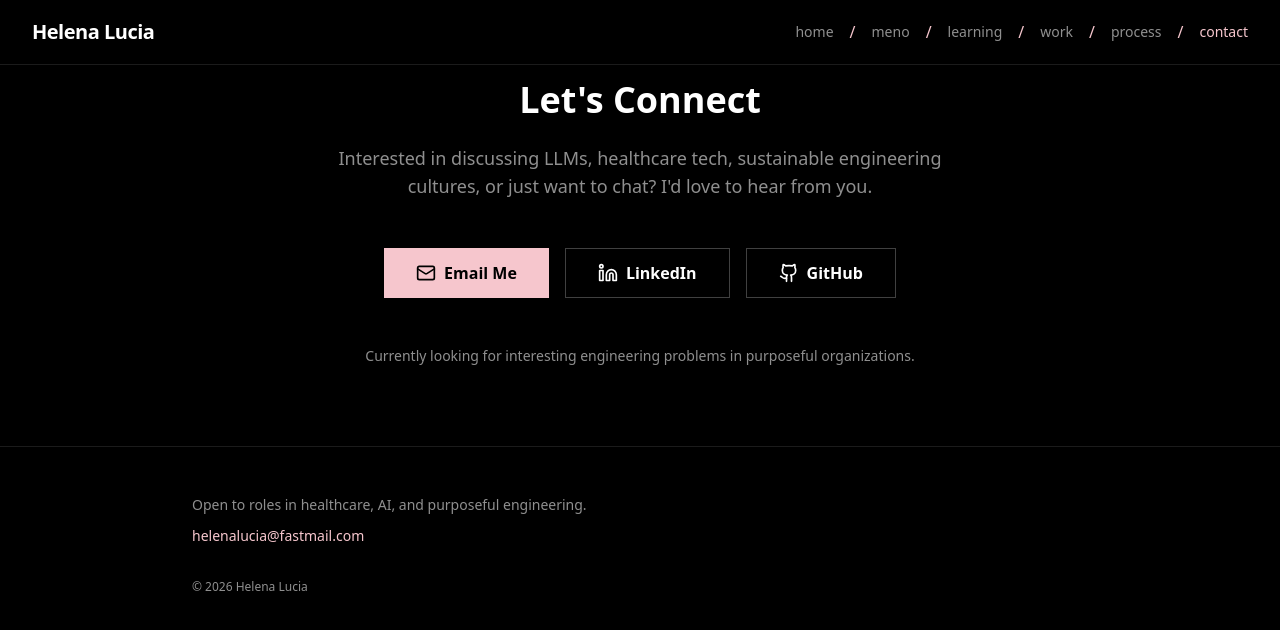
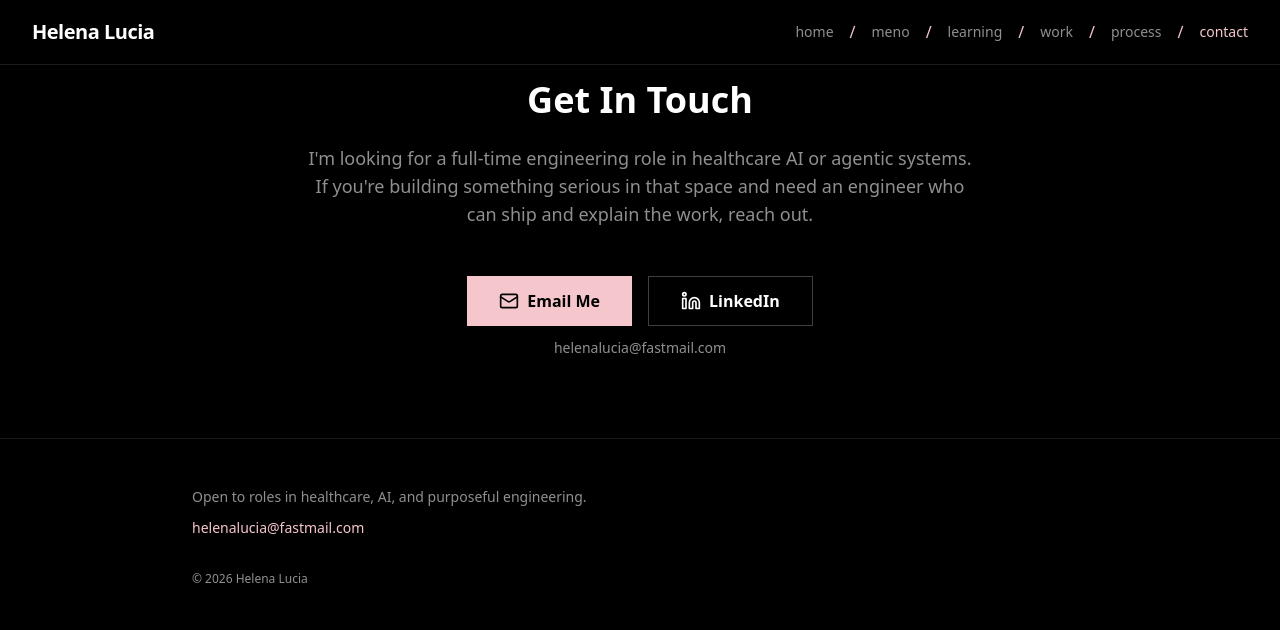
Before and after one commit to helenakristina/helena-portfolio, a Next.js app: page /contact in a window 1280 px wide. Shown: the top 630 px of the page. Built offline with nearby package versions, Linux system fonts and the light colour scheme.

Commit message:
Changed copy on contact page

```diff
--- a/src/app/contact/page.tsx
+++ b/src/app/contact/page.tsx
@@ -1,28 +1,40 @@
 import type { Metadata } from "next";
-import { Mail, Linkedin, Github } from "lucide-react";
+import { Mail, Linkedin } from "lucide-react";
 
 export const metadata: Metadata = {
   title: "Helena Lucia – Contact",
-  description: "Get in touch with Helena Lucia – open to engineering work.",
+  description:
+    "Helena Lucia is a senior engineer in healthcare AI and agentic systems, open to the right full-time role.",
 };
 
 export default function Contact() {
   return (
-    <section className="relative py-20 px-4 sm:px-6 lg:px-8 animate-fade-in">
+    <section
+      aria-labelledby="contact-title"
+      className="py-20 px-4 sm:px-6 lg:px-8 animate-fade-in"
+    >
       <div className="max-w-2xl mx-auto text-center">
-        <h1 className="text-4xl font-bold text-white mb-6 text-balance">Let&apos;s Connect</h1>
+        <h1
+          id="contact-title"
+          className="text-4xl font-bold text-white mb-6 text-balance"
+        >
+          Get In Touch
+        </h1>
 
-        <p className="text-ink-muted text-lg mb-12 text-pretty">
-          Interested in discussing LLMs, healthcare tech, sustainable
-          engineering cultures, or just want to chat? I&apos;d love to hear from you.
+        <p className="text-ink-muted text-lg mb-12 text-pretty max-w-prose mx-auto">
+          I&apos;m looking for a full-time engineering role in healthcare AI or
+          agentic systems. If you&apos;re building something serious in that
+          space and need an engineer who can ship and explain the work, reach
+          out.
         </p>
 
-        <div className="flex flex-col sm:flex-row gap-4 justify-center mb-12">
+        <div className="flex flex-col sm:flex-row gap-4 justify-center mb-3">
           <a
             href="mailto:helenalucia@fastmail.com"
+            aria-label="Email Helena Lucia"
             className="px-8 py-3 bg-accent text-[var(--bg)] font-semibold hover:bg-accent-deep transition-colors duration-200 flex items-center justify-center gap-2"
           >
-            <Mail size={20} />
+            <Mail size={20} aria-hidden="true" />
             Email Me
           </a>
           <a
@@ -32,24 +44,13 @@ export default function Contact() {
             aria-label="LinkedIn (opens in new tab)"
             className="px-8 py-3 border border-white/25 text-white font-semibold hover:border-white transition-colors duration-200 flex items-center justify-center gap-2"
           >
-            <Linkedin size={20} />
+            <Linkedin size={20} aria-hidden="true" />
             LinkedIn
-          </a>
-          <a
-            href="https://github.com/helenakristina"
-            target="_blank"
-            rel="noopener noreferrer"
-            aria-label="GitHub (opens in new tab)"
-            className="px-8 py-3 border border-white/25 text-white font-semibold hover:border-white transition-colors duration-200 flex items-center justify-center gap-2"
-          >
-            <Github size={20} />
-            GitHub
           </a>
         </div>
 
-        <p className="text-ink-muted text-sm">
-          Currently looking for interesting engineering problems in purposeful
-          organizations.
+        <p className="text-ink-muted text-sm select-all">
+          helenalucia@fastmail.com
         </p>
       </div>
     </section>
--- a/src/app/process/page.tsx
+++ b/src/app/process/page.tsx
@@ -79,8 +79,8 @@ export default function Process() {
               >
                 <div
                   aria-hidden="true"
-                  className="absolute -left-10 top-[0.375rem] w-2 h-2 rounded-full bg-accent"
-                  style={{ transform: "translateX(-50%)" }}
+                  className="absolute -left-10 top-[0.375rem] w-2 h-2 rounded-full bg-accent timeline-dot"
+                  style={{ transform: "translateX(-50%)", "--stagger": `${index * 80}ms` } as CSSProperties}
                 />
                 <div className="border border-border-subtle p-5 hover:border-white/40 transition-colors duration-200">
                   <h2 className="text-lg font-bold text-white text-balance">{stage.title}</h2>
```
Also changed, not shown: .impeccable/critique/2026-07-21T02-46-07Z__src-app-contact-page-tsx.md (added).
